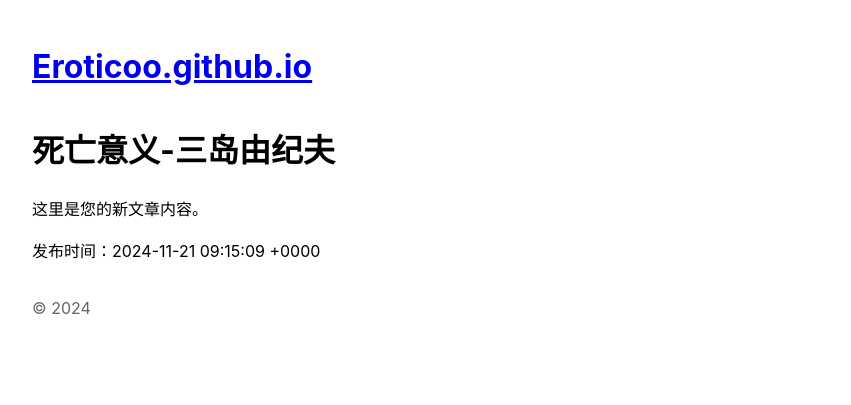
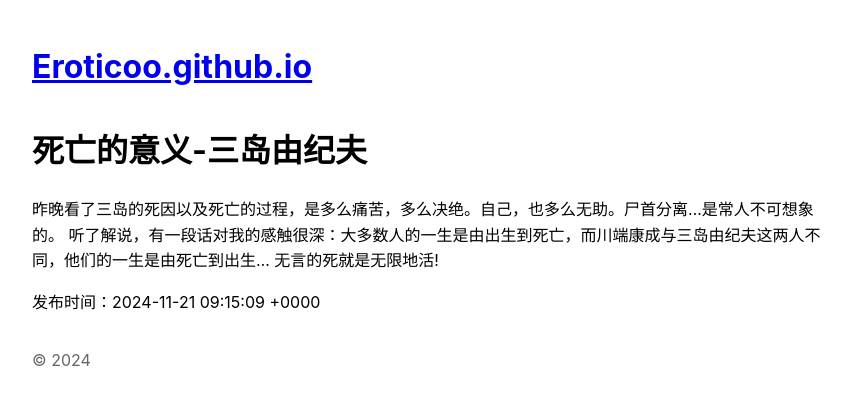
Before and after one commit to Eroticoo/Eroticoo.github.io, a Jekyll site: the page built from _posts/2024-11-21--.md, in a window 1280 px wide. Shown: the top 405 px of the page, without its empty margins (208-1059 px from the left). Built offline with Jekyll 4.4.1, drawn with Linux system fonts in a browser that asks for light colours.

Commit message:
死亡的意义随笔三岛

```diff
--- a/_posts/2024-11-21--.md
+++ b/_posts/2024-11-21--.md
@@ -4,6 +4,8 @@ title: "死亡意义-三岛由纪夫"
 date: 2024-11-21 17:15:09 +0800
 ---
 
-# 死亡意义-三岛由纪夫
+# 死亡的意义-三岛由纪夫
 
-这里是您的新文章内容。
+昨晚看了三岛的死因以及死亡的过程，是多么痛苦，多么决绝。自己，也多么无助。尸首分离...是常人不可想象的。
+听了解说，有一段话对我的感触很深：大多数人的一生是由出生到死亡，而川端康成与三岛由纪夫这两人不同，他们的一生是由死亡到出生...
+无言的死就是无限地活!
```
